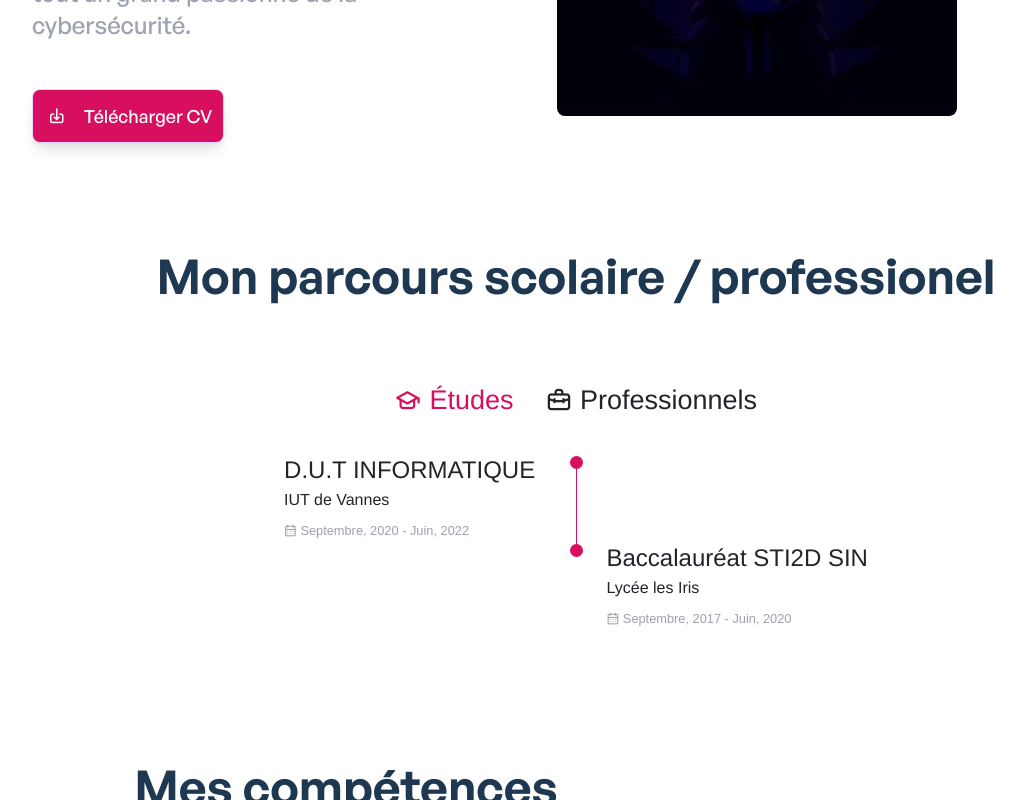
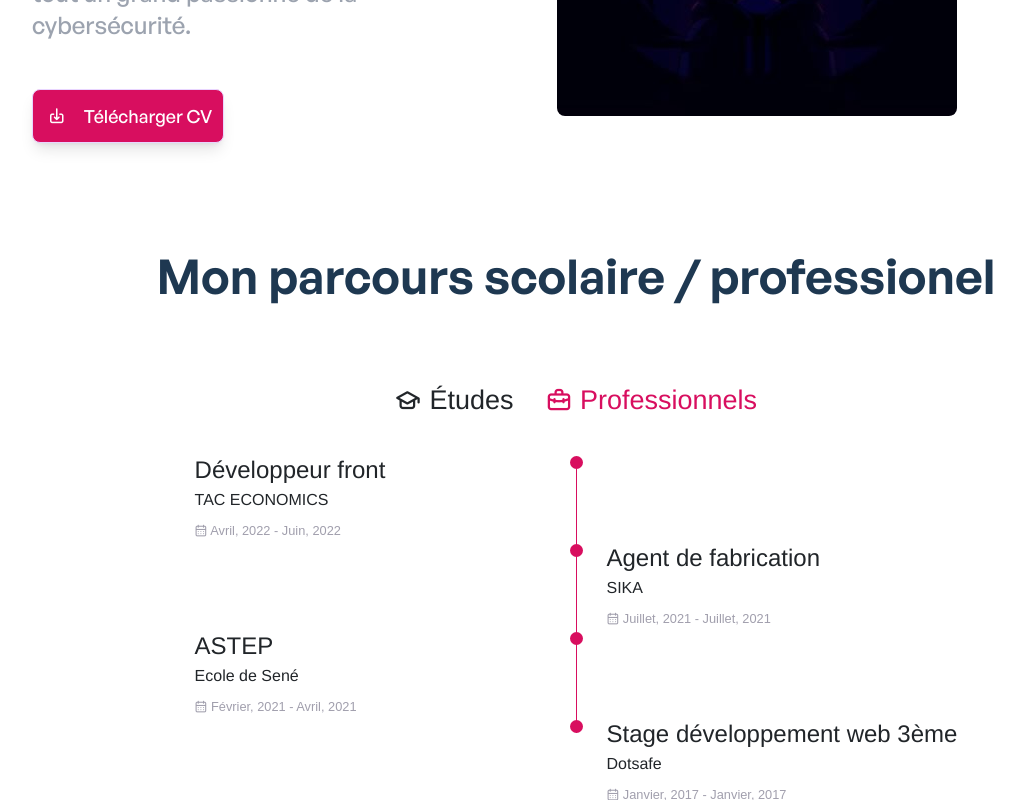
Before and after one commit to LysnakeIT/Website, a Vue app: page / in a window 1280 px wide. Both pictures are taken after a click on the element "Études". Shown: the part 417-1217 px from the top of the page, without its empty margins (64-1088 px from the left). Built offline with nearby package versions, Linux system fonts and the light colour scheme.

Commit message:
🐛 Correction du bug qui obligeait de double-cliquer pour changer le parcours de "études" à "professionnels"

```diff
--- a/src/components/ParcoursSection.vue
+++ b/src/components/ParcoursSection.vue
@@ -3,29 +3,22 @@ export default {
 	data: () => {
 		return {
 			title: ' Mon parcours scolaire / professionel',
+            parcoursType: "etudes",
+            parcoursActiveEtude: "parcours__active",
+            parcoursActiveProfessionnel: "",
 		};
 	},
     methods: {
 		changeParcours() {
-			const tabs = document.querySelectorAll('[data-target]'),
-			tabContents = document.querySelectorAll('[data-content]')
-
-			tabs.forEach(tab =>{
-				tab.addEventListener('click', ()=>{
-					const target = document.querySelector(tab.dataset.target);
-
-					tabContents.forEach(tabContent =>{
-						tabContent.classList.remove('parcours__active');
-					});
-
-					target.classList.add('parcours__active');
-
-					tabs.forEach(tab =>{
-						tab.classList.remove('parcours__active');
-					})
-					tab.classList.add('parcours__active');
-				})
-			})
+            if (this.parcoursType === "etudes") {
+                this.parcoursType = "professionel";
+                this.parcoursActiveEtude = "";
+                this.parcoursActiveProfessionnel = "parcours__active";
+            } else {
+                this.parcoursType = "etudes";
+                this.parcoursActiveEtude = "parcours__active";
+                this.parcoursActiveProfessionnel = "";
+            }
 		}
 	}
 };
@@ -40,19 +33,19 @@ export default {
 
         <div class="qualification__container">
             <div class="parcours__tabs">
-                <div class="dark:text-ternary-light parcours__button button--flex parcours__active" @click="changeParcours()" data-target="#education">
+                <div class="dark:text-ternary-light parcours__button button--flex" :class="parcoursActiveEtude" @click="changeParcours()">
                     <i class="uil uil-graduation-cap qualification__icon"></i>
                     Études
                 </div>
 
-                <div class="dark:text-ternary-light parcours__button button--flex" @click="changeParcours()" data-target="#work">
+                <div class="dark:text-ternary-light parcours__button button--flex" :class="parcoursActiveProfessionnel" @click="changeParcours()">
                     <i class="uil uil-briefcase-alt qualification__icon"></i>
                     Professionnels
                 </div>
             </div>
 
             <div class="parcours__sections">
-                <div class="parcours__active" data-content id="education">
+                <div :class="parcoursActiveEtude" v-show="parcoursType === 'etudes'">
                     <div class="parcours__data">
                         <div>
                             <h3 class="dark:text-ternary-light parcours__title">D.U.T INFORMATIQUE</h3>
@@ -86,7 +79,7 @@ export default {
                     </div>
                 </div>
 
-                <div data-content id="work">
+                <div :class="parcoursActiveProfessionnel" v-show="parcoursType === 'professionel'">
                     <div class="parcours__data">
                         <div>
                             <h3 class="dark:text-ternary-light parcours__title">Développeur front</h3>
```
